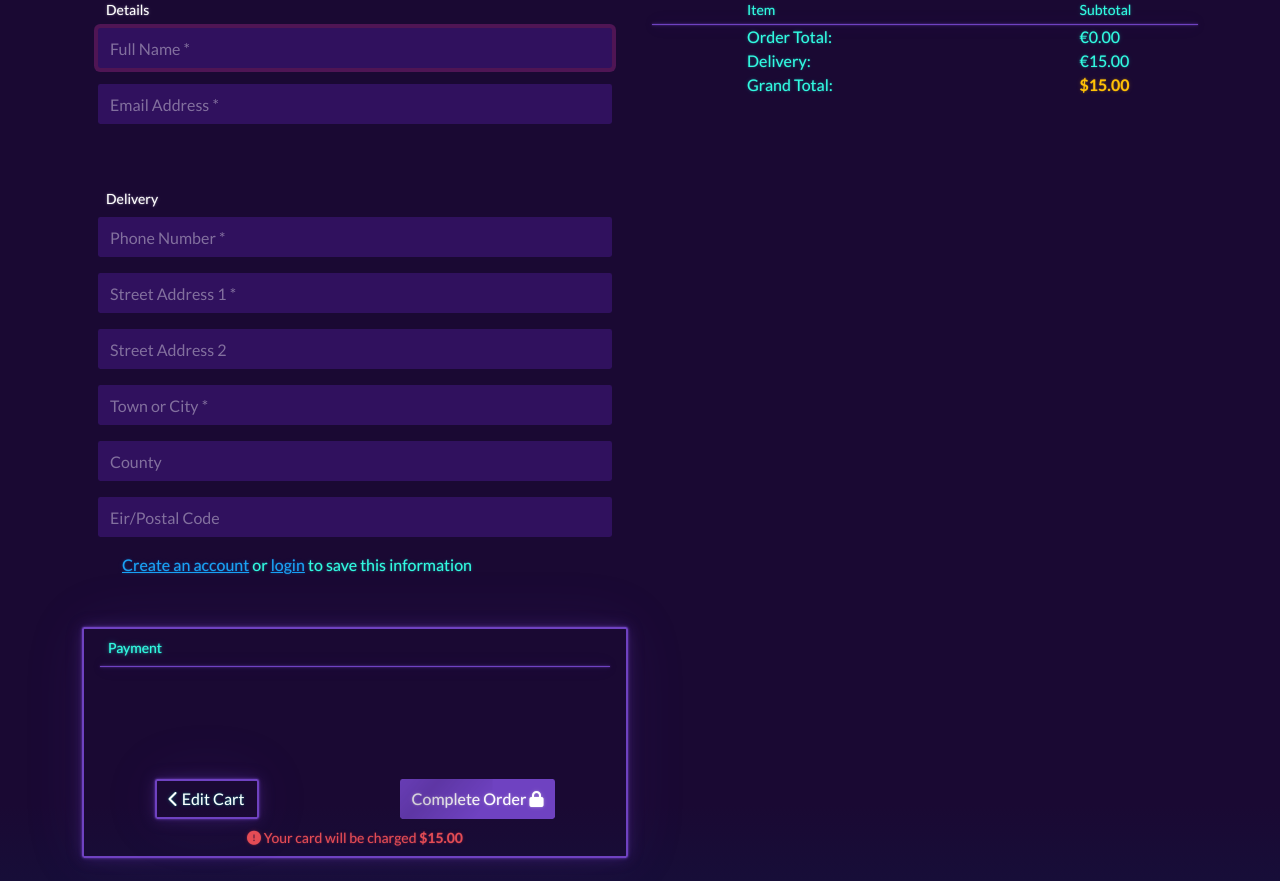
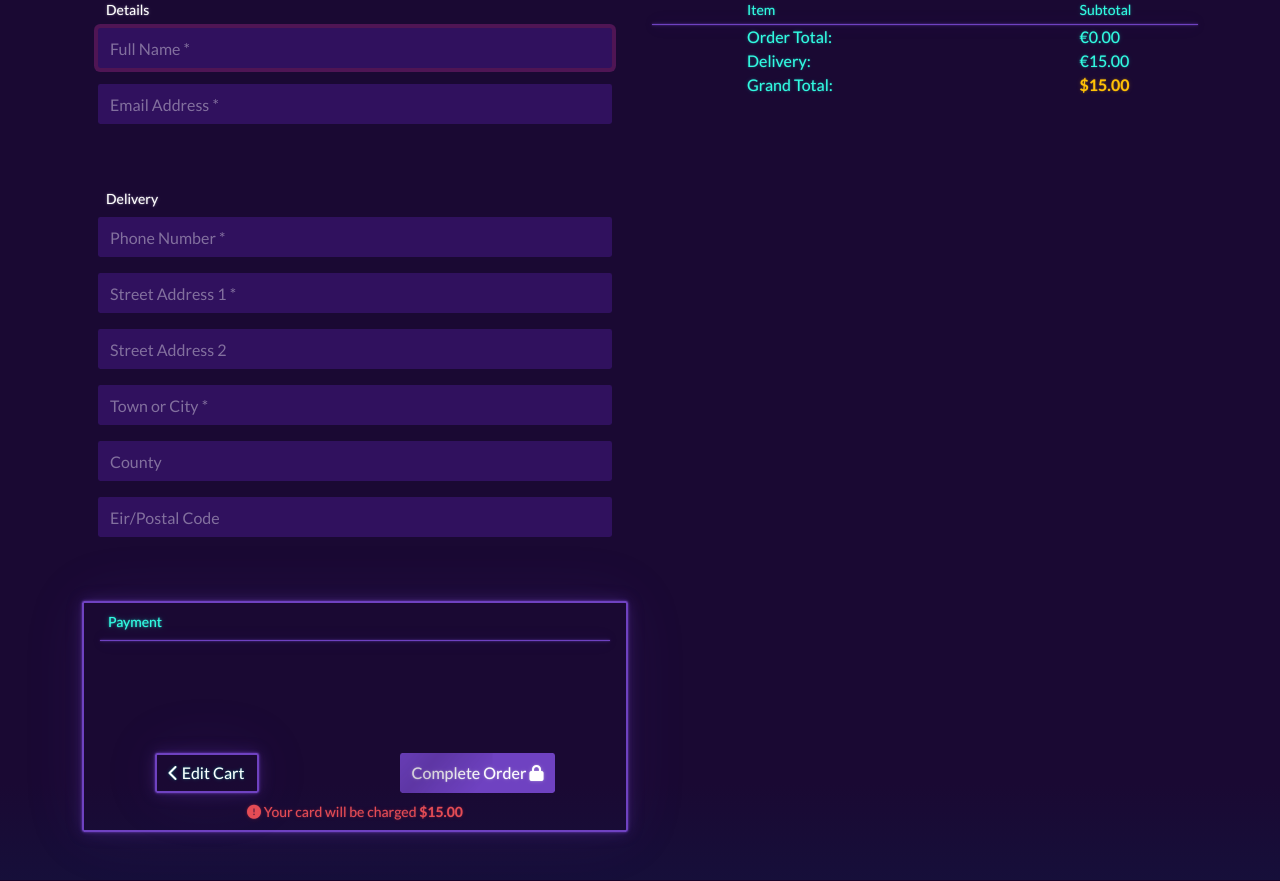
Before and after one commit to mich1991/NerdShop, a Django app: template checkout/templates/checkout/checkout.html in a window 1280 px wide. Shown: the part 609-1490 px from the top of the page. Run offline with Django 4.2, Linux system fonts and the light colour scheme; the template is opened without the code that fills it: values that come from a table or form of the project are taken from there, others are empty; some libraries are stand-ins or nearby versions.

Commit message:
Clean unused HTML

```diff
--- a/checkout/templates/checkout/checkout.html
+++ b/checkout/templates/checkout/checkout.html
@@ -89,20 +89,6 @@
                         {{ order_form.town_or_city | as_crispy_field }}
                         {{ order_form.county | as_crispy_field }}
                         {{ order_form.postcode | as_crispy_field }}
-                        <div class="form-check form-check-inline float-right mr-0">
-                            {% if user.is_authenticated %}
-                                <label class="form-check-label" for="id-save-info">Save this delivery information to my
-                                    profile</label>
-                                <input class="form-check-input ml-2 mr-0" type="checkbox" id="id-save-info"
-                                       name="save-info" checked>
-                            {% else %}
-                                <label class="form-check-label" for="id-save-info">
-                                    <a class="text-info" href="{% url 'account_signup' %}">Create an account</a> or
-                                    <a class="text-info" href="{% url 'account_login' %}">login</a> to save this
-                                    information
-                                </label>
-                            {% endif %}
-                        </div>
                     </fieldset>
                     <div class="card border-1 border-primary h-auto">
                         <fieldset class="px-3">
```
